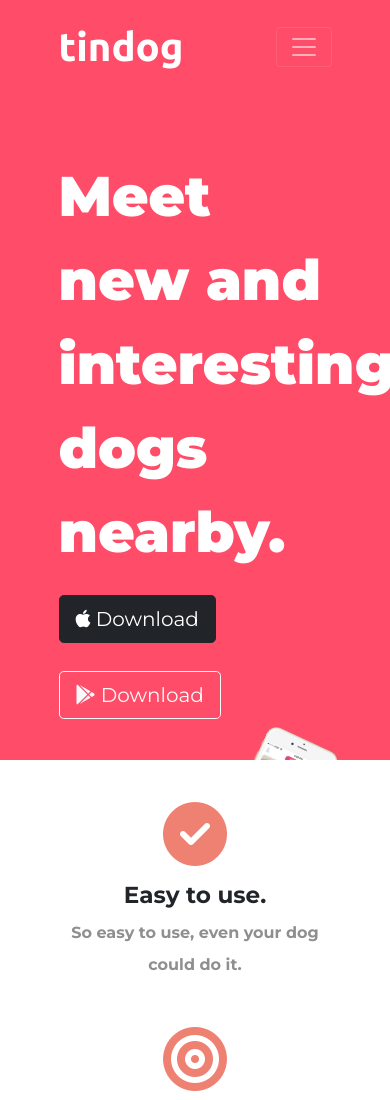
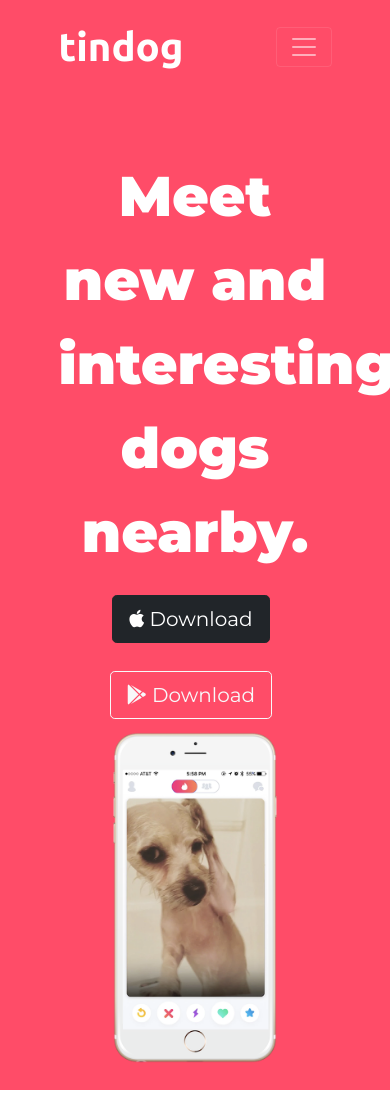
Before and after one commit to felipecrubio/tindog, a plain HTML site: page index.html in a window 390 px wide. Shown: the top 1100 px of the page. Drawn offline with nearby package versions, Linux system fonts and the light colour scheme.

Commit message:
Complete media query implementation.

```diff
--- a/css/styles.css
+++ b/css/styles.css
@@ -143,3 +143,16 @@ p {
 .pricing-card-height {
   margin-bottom: 57px;
 }
+
+@media (max-width: 1028px) {
+
+  #title {
+    text-align: center;
+  }
+
+  .title-image {
+    position: static;
+    transform: rotate(0);
+    width: 60%;
+  }
+}
```
